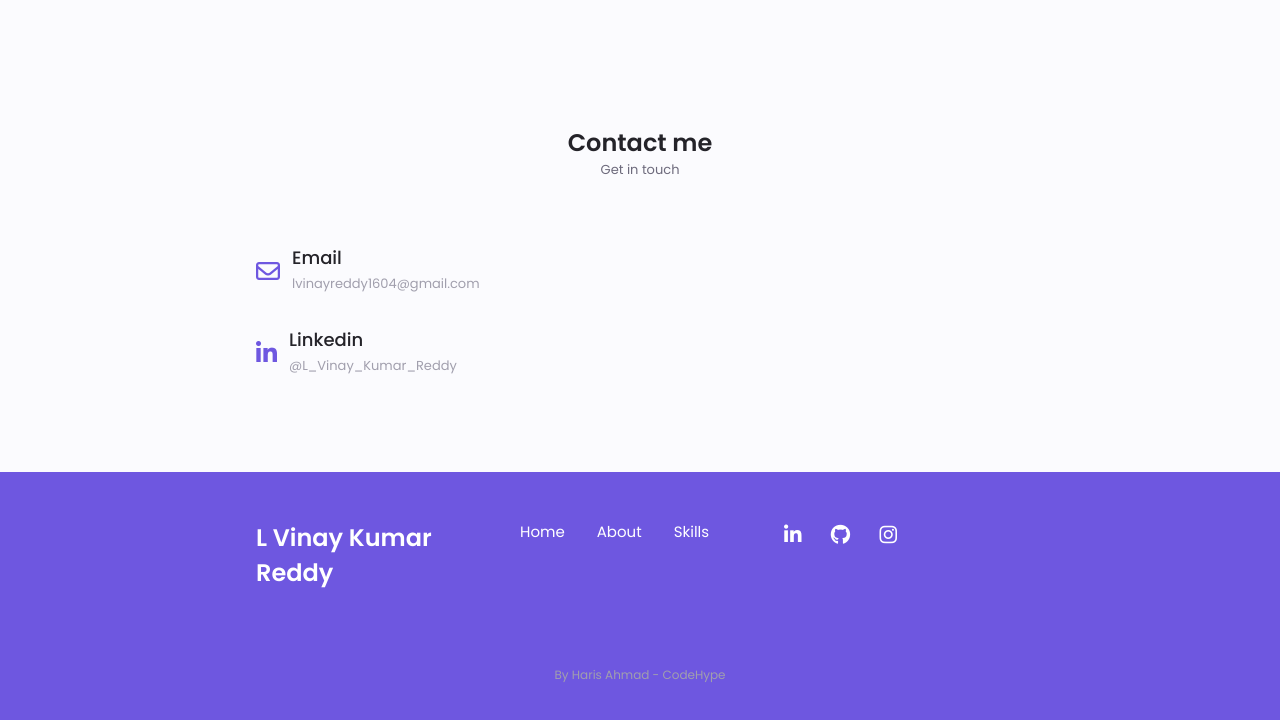
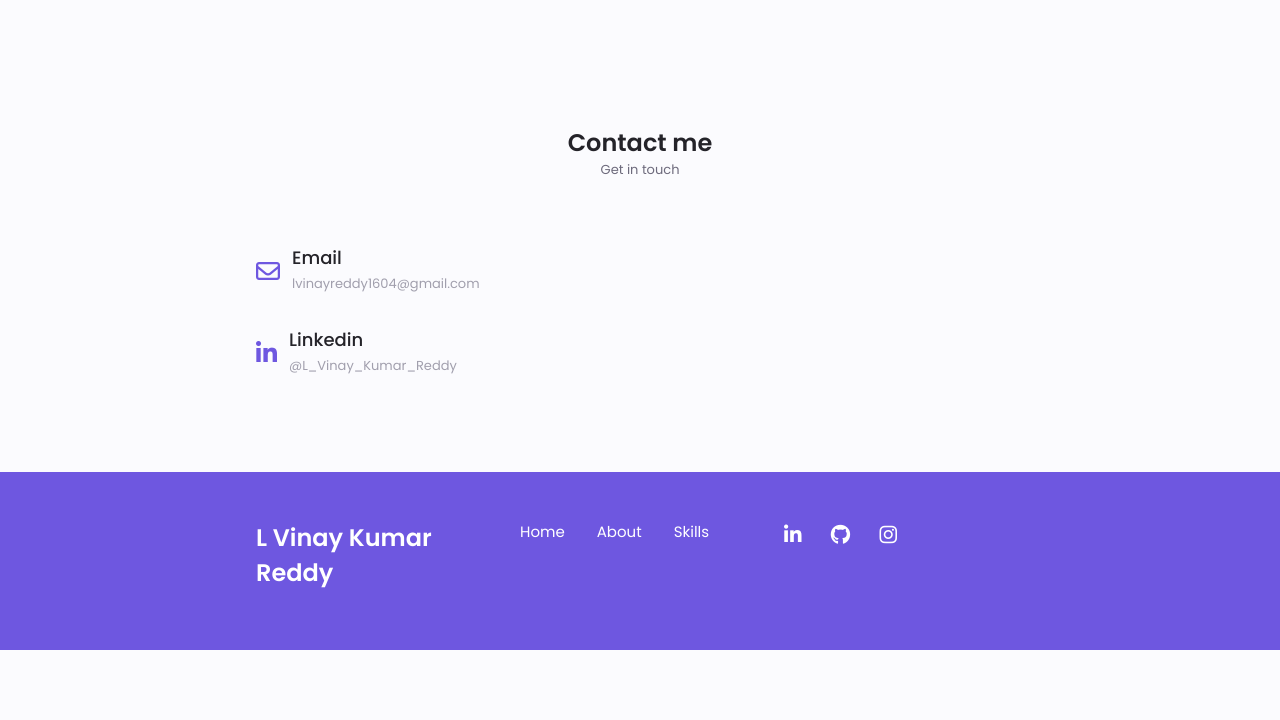
Before and after one commit to LVinayReddy1604/Portfolio, a plain HTML site: page index.html in a window 1280 px wide. Shown: the part 2644-3364 px from the top of the page. After the commit the page ends 3294 px from the top, so only its background shows below. Drawn offline with Linux system fonts and the light colour scheme.

Commit message:
Update index.html

```diff
--- a/index.html
+++ b/index.html
@@ -438,7 +438,6 @@
               </a>
             </div>
           </div>
-          <p class="footer-copy">By Haris Ahmad - CodeHype</p>
         </div>
       </footer>
     </main>
```
